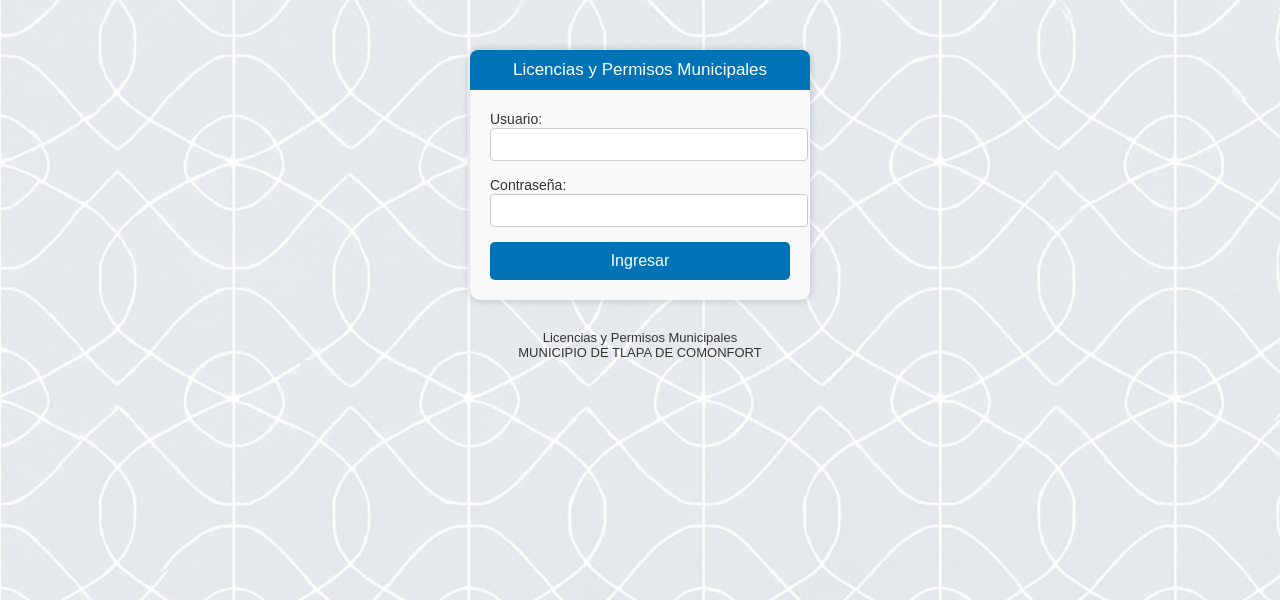
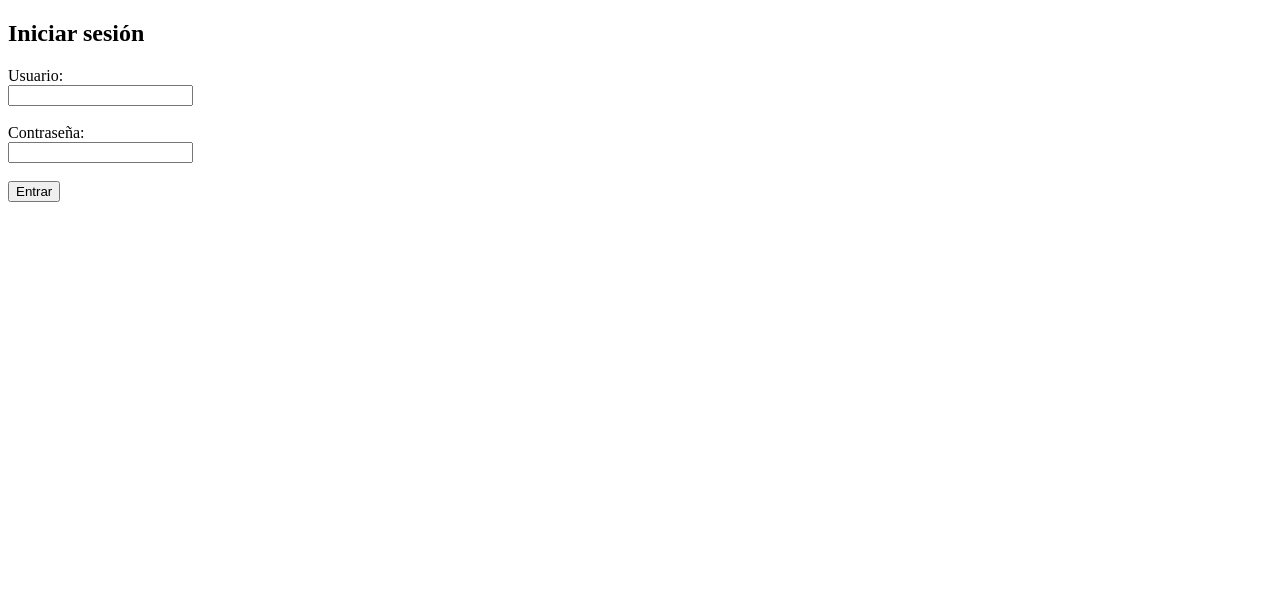
Before and after one commit to Gsr1989/Guerrero, a Flask app: page / in a window 1280 px wide. Shown: the top 600 px of the page. Run offline with Flask 3, Linux system fonts and the light colour scheme.

Commit message:
Update login.html

```diff
--- a/templates/login.html
+++ b/templates/login.html
@@ -2,85 +2,19 @@
 <html lang="es">
 <head>
     <meta charset="UTF-8">
-    <title>Licencias y Permisos Municipales</title>
+    <title>Login - Permisos Guerrero</title>
     <meta name="viewport" content="width=device-width, initial-scale=1">
-    <style>
-        body {
-            background-image: url("{{ url_for('static', filename='img/fondo_grecas.png') }}");
-            background-size: cover;
-            background-repeat: repeat;
-            font-family: Arial, sans-serif;
-            margin: 0;
-            padding: 0;
-        }
-        .login-container {
-            width: 100%;
-            display: flex;
-            justify-content: center;
-            margin-top: 50px;
-        }
-        .login-box {
-            width: 100%;
-            max-width: 300px;
-            background-color: #f9f9f9;
-            border-radius: 10px;
-            box-shadow: 0 0 8px rgba(0,0,0,0.2);
-            padding: 20px;
-        }
-        .login-title {
-            background-color: #0073b7;
-            color: white;
-            text-align: center;
-            padding: 10px;
-            font-size: 17px;
-            border-top-left-radius: 8px;
-            border-top-right-radius: 8px;
-            margin: -20px -20px 20px -20px;
-        }
-        label {
-            font-size: 14px;
-            color: #333;
-        }
-        input[type="text"], input[type="password"] {
-            width: 100%;
-            padding: 8px;
-            margin-bottom: 15px;
-            border-radius: 4px;
-            border: 1px solid #ccc;
-        }
-        button {
-            width: 100%;
-            background-color: #0073b7;
-            color: white;
-            border: none;
-            padding: 10px;
-            font-size: 16px;
-            border-radius: 5px;
-        }
-        footer {
-            text-align: center;
-            margin-top: 30px;
-            font-size: 13px;
-            color: #333;
-        }
-    </style>
 </head>
 <body>
-    <div class="login-container">
-        <div class="login-box">
-            <div class="login-title">Licencias y Permisos Municipales</div>
-            <form method="POST" action="{{ url_for('inicio') }}">
-                <label for="usuario">Usuario:</label>
-                <input type="text" id="usuario" name="usuario" required>
-                <label for="contrasena">Contraseña:</label>
-                <input type="password" id="contrasena" name="contrasena" required>
-                <button type="submit">Ingresar</button>
-            </form>
-        </div>
-    </div>
-    <footer>
-        Licencias y Permisos Municipales<br>
-        MUNICIPIO DE TLAPA DE COMONFORT
-    </footer>
+    <h2>Iniciar sesión</h2>
+    <form method="POST" action="{{ url_for('login') }}">
+        <label for="username">Usuario:</label><br>
+        <input type="text" id="username" name="username" required><br><br>
+
+        <label for="password">Contraseña:</label><br>
+        <input type="password" id="password" name="password" required><br><br>
+
+        <button type="submit">Entrar</button>
+    </form>
 </body>
 </html>
```
